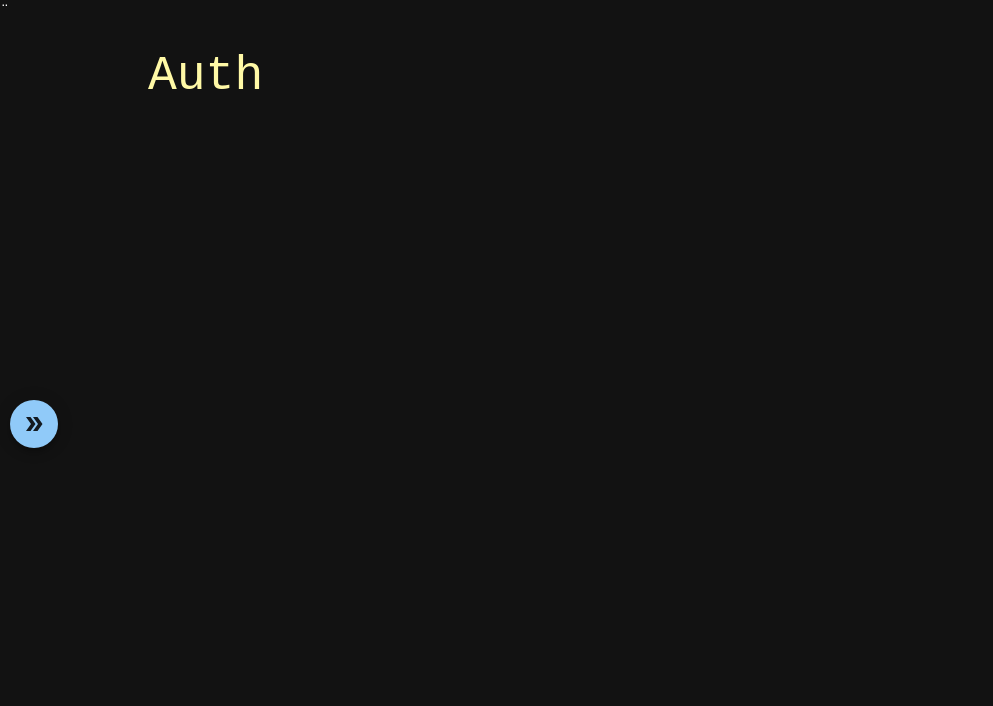
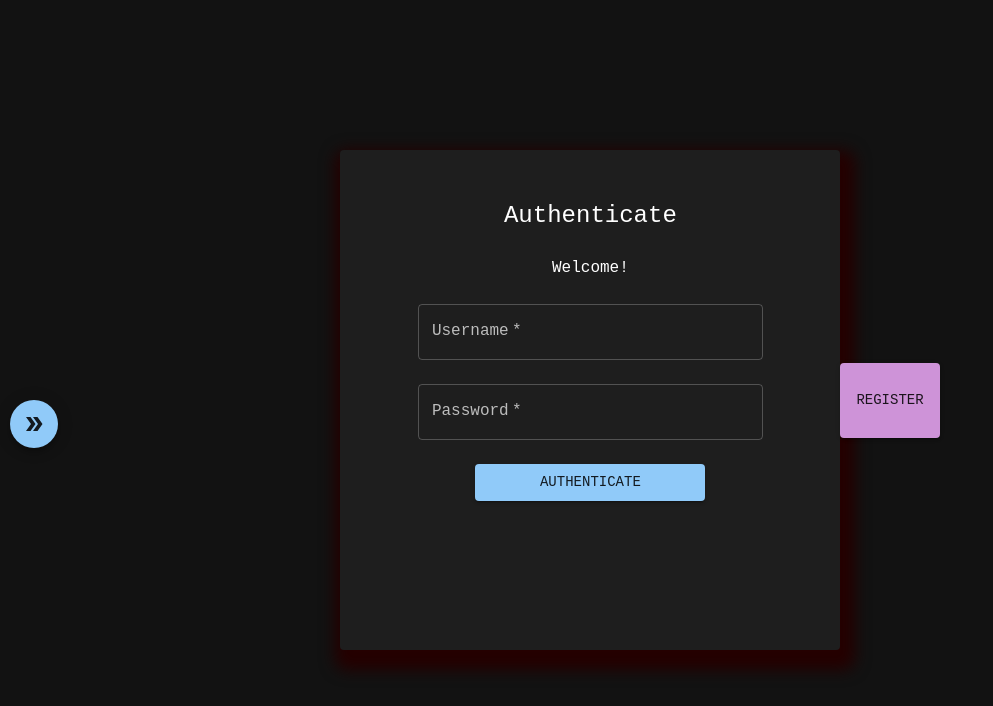
Before and after one commit to DavidKrtolica/art_repo, a React (Create React App) app: page /auth in a window 1280 px wide. Shown: the top 706 px of the page, without its empty margins (0-993 px from the left). Built offline with nearby package versions, Linux system fonts and the light colour scheme.

Commit message:
Basic auth

```diff
--- a/src/components/Auth/Auth.tsx
+++ b/src/components/Auth/Auth.tsx
@@ -1,12 +1,40 @@
-import PageHeader from '../PageHeader'
+import { useState } from 'react'
+import { Box, Alert, Container } from '@mui/material'
+import Authenticate from './Authenticate'
+import Register from './Register'
 
-import { tertiary } from '../../utils/colors'
+const Auth = ({ register }: { register?: boolean }) => {
+  //const { setToken } = props
 
-const Auth = () => {
+  const [isRegister, setIsRegister] = useState(register)
+  //const [alert, setAlert] = useState(null)
+
   return (
-    <>
-      <PageHeader title="Auth" color={tertiary.main} />
-    </>
+    <Container>
+      {/*alert ? (
+        <Box justifyContent="center" display="flex">
+          <Alert
+            sx={{ width: '100%' }}
+            variant="filled"
+            severity={alert.severity}
+          >
+            {alert.message}
+          </Alert>
+        </Box>
+      ) : null*/}
+      <Box
+        display="flex"
+        justifyContent="center"
+        alignItems="center"
+        minHeight="100vh"
+      >
+        {isRegister ? (
+          <Register setIsRegister={setIsRegister} />
+        ) : (
+          <Authenticate setIsRegister={setIsRegister} />
+        )}
+      </Box>
+    </Container>
   )
 }
 
--- /dev/null
+++ b/src/components/Auth/Authenticate.tsx
@@ -0,0 +1,77 @@
+import { useState } from 'react'
+import { useNavigate } from 'react-router-dom'
+import { Paper, TextField, Button, Stack, Typography } from '@mui/material'
+import { red } from '../../utils/colors'
+
+const Authenticate = ({ setIsRegister }) => {
+  let navigate = useNavigate()
+
+  //const { setAlert, isSignup, setToken } = props
+  //const [username, setUsername] = useState('')
+  //const [password, setPassword] = useState('')
+
+  return (
+    <>
+      <Paper
+        sx={{
+          padding: '20px',
+          pt: '50px',
+          width: '500px',
+          height: '500px',
+          boxShadow: `5px 10px 15px 10px ${red.evenDarker}`,
+        }}
+      >
+        <form
+        //onSubmit={handleLogin}
+        >
+          <Stack alignItems="center" spacing={3}>
+            <Typography variant="h5">Authenticate</Typography>
+            <Typography>Welcome!</Typography>
+            <TextField
+              required
+              sx={{ width: '75%' }}
+              id="username"
+              label="Username"
+              variant="outlined"
+              type="text"
+              autoComplete="off"
+              //value={username}
+              //onChange={e => setUsername(e.target.value)}
+            />
+            <TextField
+              required
+              sx={{ width: '75%' }}
+              id="password"
+              label="Password"
+              variant="outlined"
+              type="password"
+              //value={password}
+              //onChange={e => setPassword(e.target.value)}
+            />
+            <Button
+              sx={{ width: '50%' }}
+              variant="contained"
+              //endIcon={<LoginIcon />}
+              type="submit"
+            >
+              Authenticate
+            </Button>
+          </Stack>
+        </form>
+      </Paper>
+      <Button
+        sx={{ height: '75px' }}
+        variant="contained"
+        color="secondary"
+        //startIcon={<MusicNoteIcon />}
+        onClick={() => {
+          setIsRegister(true)
+        }}
+      >
+        Register
+      </Button>
+    </>
+  )
+}
+
+export default Authenticate
--- /dev/null
+++ b/src/components/Auth/Register.tsx
@@ -0,0 +1,142 @@
+import { useState } from 'react'
+import { Paper, TextField, Button, Stack, Typography } from '@mui/material'
+import { red } from '../../utils/colors'
+
+const Signup = ({ setIsRegister }) => {
+  //const { setAlert, isSignup } = props
+
+  //const [username, setUsername] = useState('')
+  //const [email, setEmail] = useState('')
+  //const [password, setPassword] = useState('')
+  //const [repeatPassword, setRepeatPassword] = useState('')
+
+  //const [usernameError, setUsernameError] = useState(null)
+  //const [emailError, setEmailError] = useState(null)
+  //const [passwordError, setPasswordError] = useState(null)
+  //const [repeatPasswordError, setRepeatPasswordError] = useState(null)
+
+  /*const validateInput = () => {
+    if (
+      !usernameError &&
+      !emailError &&
+      !passwordError &&
+      !repeatPasswordError
+    ) {
+      return true
+    }
+    console.log(false)
+    return false
+  }*/
+
+  /*const handleSubmit = (event) => {
+    event.preventDefault()
+    if (validateInput()) {
+      axios({
+        method: 'post',
+        url: `${process.env.REACT_APP_API_URL}/accounts`,
+        data: {
+          username: username,
+          email: email,
+          password: password,
+        },
+      })
+        .then((res) => {
+          if (res.data.createdAccount) {
+            setAlert({
+              severity: 'success',
+              message: 'Account created successfully! You can now log in.',
+            })
+            isSignup(false)
+          }
+        })
+        .catch((error) => {
+          setAlert({
+            severity: 'error',
+            message: error.response.data.message,
+          })
+        })
+    }
+  }*/
+
+  return (
+    <>
+      <Paper
+        sx={{
+          padding: '20px',
+          pt: '50px',
+          width: '500px',
+          height: '500px',
+          boxShadow: `5px 10px 15px 10px ${red.evenDarker}`,
+        }}
+      >
+        <form
+        //onSubmit={handleSubmit}
+        >
+          <Stack alignItems="center" spacing={2}>
+            <Typography variant="h5">Register</Typography>
+            <Typography>Please fill out the fields below</Typography>
+            <TextField
+              required
+              sx={{ width: '75%' }}
+              id="username"
+              label="Username"
+              variant="outlined"
+              type="text"
+              autoComplete="nope"
+              size="small"
+            />
+            <TextField
+              required
+              sx={{ width: '75%' }}
+              id="email"
+              label="Email"
+              variant="outlined"
+              type="email"
+              autoComplete="nope"
+              size="small"
+            />
+            <TextField
+              required
+              sx={{ width: '75%' }}
+              id="password"
+              label="Password"
+              variant="outlined"
+              type="password"
+              size="small"
+            />
+            <TextField
+              required
+              sx={{ width: '75%' }}
+              id="repeatPassword"
+              label="Repeat password"
+              variant="outlined"
+              type="password"
+              size="small"
+            />
+            <Button
+              sx={{ width: '50%' }}
+              variant="contained"
+              type="submit"
+              //endIcon={<MusicNoteIcon />}
+            >
+              Register
+            </Button>
+          </Stack>
+        </form>
+      </Paper>
+      <Button
+        sx={{ height: '75px' }}
+        variant="contained"
+        color="secondary"
+        //startIcon={<LoginIcon />}
+        onClick={() => {
+          setIsRegister(false)
+        }}
+      >
+        Authenticate
+      </Button>
+    </>
+  )
+}
+
+export default Signup
--- a/src/components/Navigation.tsx
+++ b/src/components/Navigation.tsx
@@ -106,7 +106,6 @@ const Navigation = () => {
           </List>
         </Box>
       </Drawer>
-      ¨
     </>
   )
 }
--- a/src/utils/colors.ts
+++ b/src/utils/colors.ts
@@ -6,6 +6,7 @@ const tertiary = {
 const red = {
   dark: '#8b0000',
   darker: '#580000',
+  evenDarker: '#250000',
 }
 
 export { tertiary, red }
```
